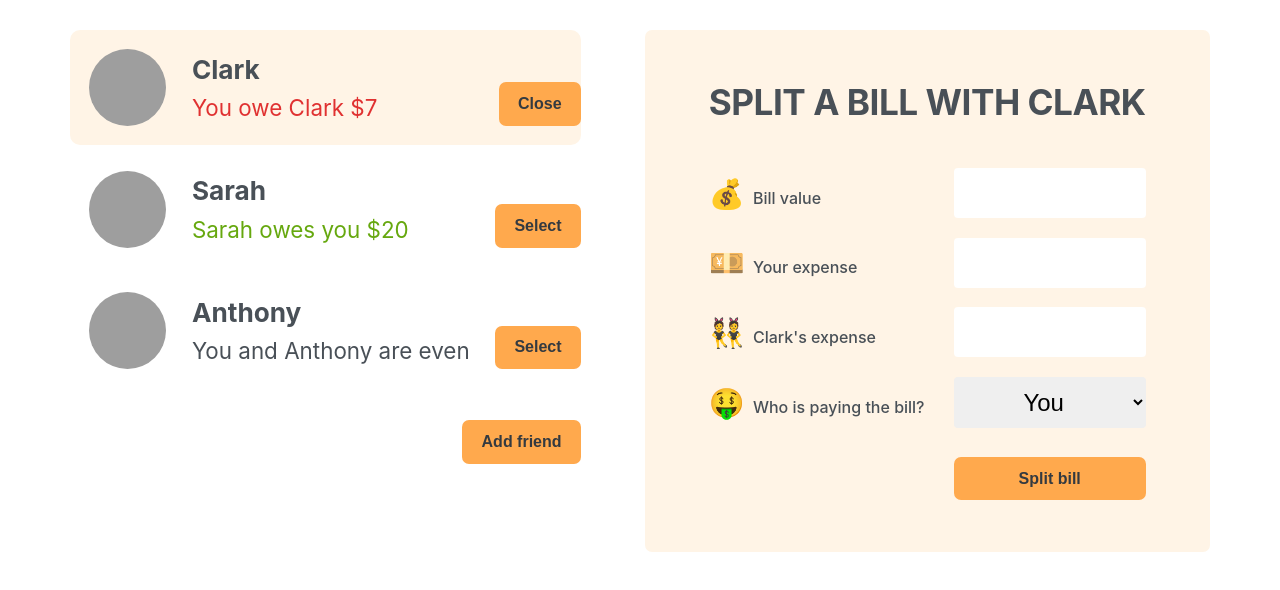
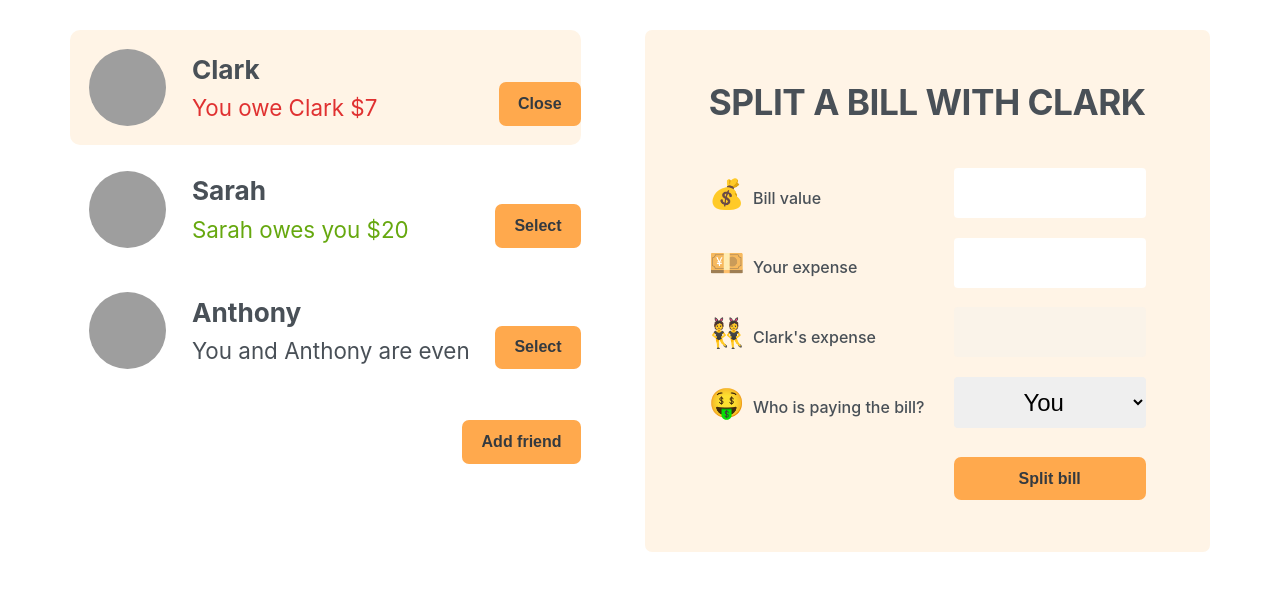
Before and after one commit to Xavier-Hsiao/meal-split, a React (Vite) app: page / in a window 1280 px wide. Both pictures are taken after a click on the picture 410 px from the left and 87 px from the top of the page. Shown: the top 590 px of the page. Built offline with nearby package versions, Linux system fonts and the light colour scheme; grey boxes are pictures that could not be loaded.

Commit message:
Feat: add split bill feature

```diff
--- a/src/App.jsx
+++ b/src/App.jsx
@@ -51,6 +51,18 @@ function App() {
     setShowAddFriend(false);
   }
 
+  function handleSplitBill(value) {
+    setFriends((friends) =>
+      friends.map((friend) =>
+        friend.id === selectedFriend.id
+          ? { ...friend, balance: friend.balance + value }
+          : friend
+      )
+    );
+
+    setSelectedFriend(null);
+  }
+
   return (
     <div className={styles.app}>
       <div className={styles.left}>
@@ -68,7 +80,12 @@ function App() {
       </div>
 
       <div className={styles.right}>
-        {selectedFriend && <FormSplitBill selectedFriend={selectedFriend} />}
+        {selectedFriend && (
+          <FormSplitBill
+            selectedFriend={selectedFriend}
+            onSplit={handleSplitBill}
+          />
+        )}
       </div>
     </div>
   );
--- a/src/component/FormSplitBill/FormSplitBill.jsx
+++ b/src/component/FormSplitBill/FormSplitBill.jsx
@@ -1,23 +1,72 @@
 /* eslint-disable react/prop-types */
+import { useState } from "react";
 import Button from "../Button/Button";
 import styles from "./FormSplitBill.module.scss";
 
-export default function FormSplitBill({ selectedFriend }) {
+export default function FormSplitBill({ selectedFriend, onSplit }) {
+  const [billForm, setBillForm] = useState({ whoPay: "user" });
+  // If billForm.bill is falsy then we return empty string
+  let paidByFriend =
+    billForm.bill && billForm.paidByUser
+      ? +(billForm.bill - billForm.paidByUser)
+      : "";
+
+  function handleSubmit(event) {
+    event.preventDefault();
+    // Form validation
+    if (!billForm.bill || !billForm.paidByUser || paidByFriend < 0) {
+      window.alert("Something goes wrong. Please check the form!");
+      setBillForm({ whoPay: "user" });
+      paidByFriend = "";
+    } else {
+      onSplit(
+        // paidByFriend is derived state so it will not be saved to the state. That's why we should not use billForm.paidByFriend
+        billForm.whoPay === "user" ? paidByFriend : -billForm.paidByUser
+      );
+    }
+  }
+
   return (
-    <form className={styles.formSplitBill}>
+    <form className={styles.formSplitBill} onSubmit={handleSubmit}>
       <h2>Split a bill with {selectedFriend.name}</h2>
 
       <label>💰 Bill value</label>
-      <input type="text" />
+      <input
+        type="text"
+        value={billForm.bill || ""}
+        onChange={(event) =>
+          setBillForm((prevForm) => ({
+            ...prevForm,
+            bill: +event.target.value,
+          }))
+        }
+      />
 
       <label>💴 Your expense</label>
-      <input type="text" />
+      <input
+        type="text"
+        value={billForm.paidByUser || ""}
+        onChange={(event) =>
+          setBillForm((prevForm) => ({
+            ...prevForm,
+            paidByUser: +event.target.value,
+          }))
+        }
+      />
 
       <label>👯 {selectedFriend.name}'s expense</label>
-      <input type="text" />
+      <input type="text" value={paidByFriend} disabled />
 
       <label>🤑 Who is paying the bill?</label>
-      <select>
+      <select
+        value={billForm.whoPay}
+        onChange={(event) =>
+          setBillForm((prevForm) => ({
+            ...prevForm,
+            whoPay: event.target.value,
+          }))
+        }
+      >
         <option value="user">You</option>
         <option value="friend">{selectedFriend.name}</option>
       </select>
```
